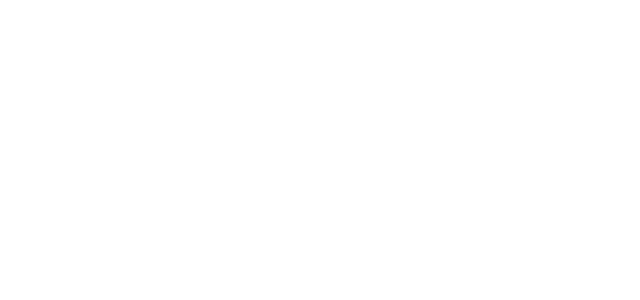
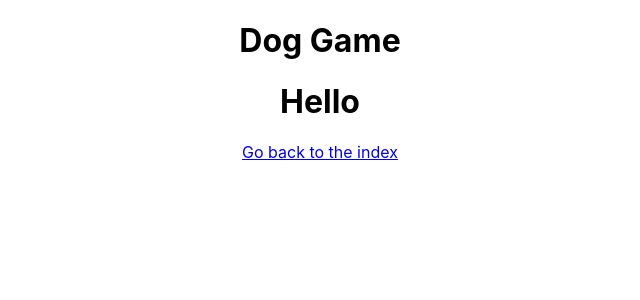
Before and after one commit to robertlangereis/dog-game-project, a React (Create React App) app: page /dog-game in a window 1280 px wide. Shown: the top 300 px of the page, without its empty margins (320-960 px from the left). Built offline with nearby package versions, Linux system fonts and the light colour scheme.

Commit message:
Route to component DogGameContainer: new page where the game will take place

```diff
--- a/src/App.js
+++ b/src/App.js
@@ -3,6 +3,7 @@
 import DogsListContainer from './components/DogsListContainer';
 import { Route } from 'react-router-dom'
 import DogBreedImagesContainer from './components/DogBreedImagesContainer'
+import DogGame from './components/DogGame/DogGame'
 
 class App extends Component {
   render() {
@@ -11,6 +12,7 @@
       <main>
       <Route exact path="/" component={DogsListContainer} />
       <Route path="/dog-breeds/:breed" component={DogBreedImagesContainer} />
+      <Route path="/dog-game/" component={DogGame} />
       </main>
       </div>
     );
--- /dev/null
+++ b/src/components/DogGame/DogGame.js
@@ -0,0 +1,14 @@
+import React, { Component } from 'react'
+import { Link } from 'react-router-dom'
+
+export default class DogGame extends Component {
+  render() {
+    return (
+      <div>
+        <h1>Dog Game</h1>
+        <h1>Hello</h1>
+        <Link to="/">Go back to the index</Link>
+      </div>
+    )
+  }
+}
```
